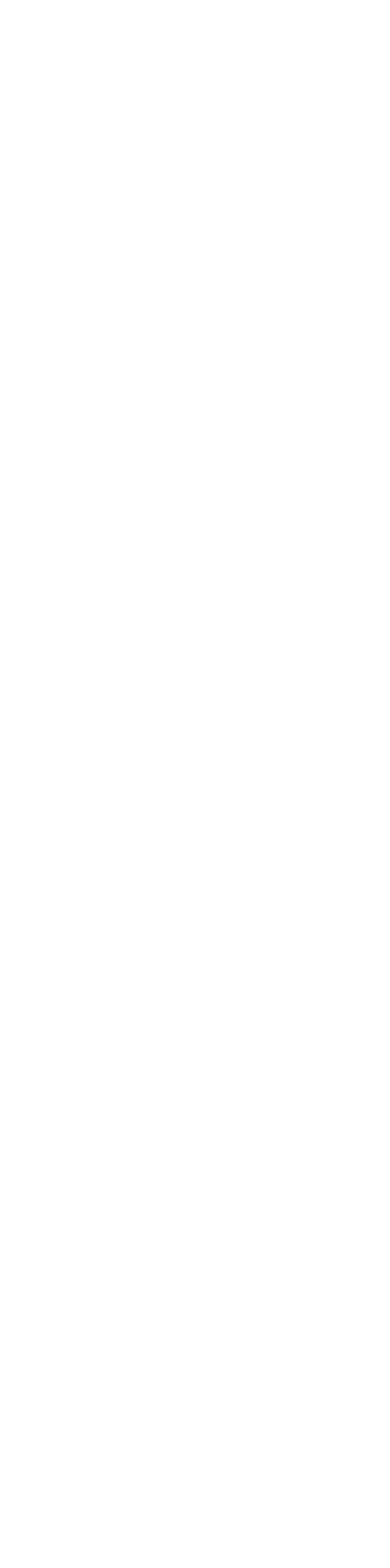
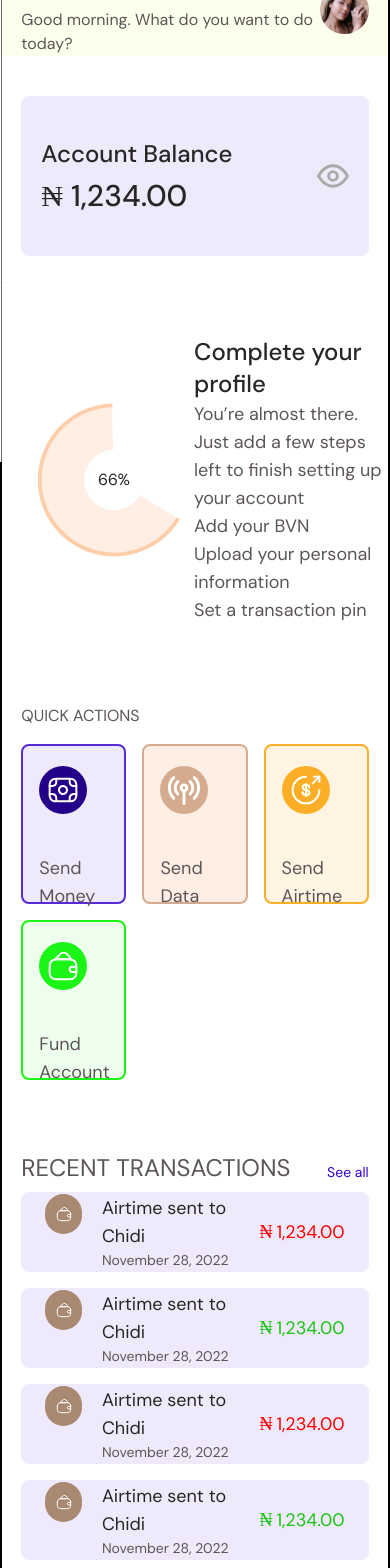
Before and after one commit to devcareer/team-fintech-frontend, a React (Create React App) app: page /dashboard in a window 390 px wide. Before the commit this address had no page. Shown: the part 160-1728 px from the top of the page. Before the commit the page ends 844 px from the top, so only its background shows below. Built offline with nearby package versions, Linux system fonts and the light colour scheme.

Commit message:
style: fix mobile responsiveness

```diff
--- a/src/App.js
+++ b/src/App.js
@@ -3,9 +3,11 @@ import {
   Account,
   Beneficiaries,
   CreateNewPassword,
+  Dashboard,
   Help,
   Home,
   PasswordReset,
+  SendMoney,
   Settings,
   SignUp,
   Transactions
@@ -18,11 +20,13 @@ function App() {
         <Route path="/passwordreset" element={<PasswordReset />} />
         <Route path="/signup" element={<SignUp />} />
         <Route path="/" element={<Home />}>
+          <Route path="/dashboard" element={<Dashboard />} />
           <Route path="/transactions" element={<Transactions />} />
           <Route path="/account" element={<Account />} />
           <Route path="/beneficiaries" element={<Beneficiaries />} />
           <Route path="/settings" element={<Settings />} />
           <Route path="/help" element={<Help />} />
+          <Route path="/sendmoney" element={<SendMoney />} />
         </Route>
       </Routes>
     </>
--- /dev/null
+++ b/src/components/Dashboard/AccountBalance.js
@@ -0,0 +1,22 @@
+import React from 'react';
+import EyeIcon from '../../assets/icons/eye-icon.svg';
+
+const AccountBalance = () => {
+  return (
+    <div className="w-[90%] lg:pt-0 lg:pt-10 lg:mx-0 mx-auto lg:w-[95%] lg:ml-8 lg:pr-12 mt-10">
+      <div className="bg-primary-25 h-40 rounded-lg px-5 flex justify-between items-center">
+        <div>
+          <p className="text-2xl font-medium mb-2 text-text-1">Account Balance</p>
+          <p className="text-3xl font-medium text-text-1">
+            <span className="mr-2">&#8358;</span>1,234.00
+          </p>
+        </div>
+        <div>
+          <img src={EyeIcon} className="w-8 h-8" alt="Eye-Icon" />
+        </div>
+      </div>
+    </div>
+  );
+};
+
+export default AccountBalance;
--- /dev/null
+++ b/src/components/Dashboard/Card.js
@@ -0,0 +1,27 @@
+import PropTypes from 'prop-types';
+import React from 'react';
+import { Link } from 'react-router-dom';
+
+const Card = ({ Icon, bgColor, iconColor, borderColor, Text, url }) => {
+  return (
+    <Link to={url}>
+      <div className={` border-2 ${borderColor} ${bgColor} h-40 rounded-lg px-4`}>
+        <div className={`w-12 h-12 ${iconColor} rounded-full flex justify-center mt-5`}>
+          <img src={Icon} className="w-8 h-8 my-auto" alt="" />
+        </div>
+        <p className="mt-10 text-lg font-normal text-text-2">{Text}</p>
+      </div>
+    </Link>
+  );
+};
+
+Card.propTypes = {
+  bgColor: PropTypes.any,
+  iconColor: PropTypes.any,
+  borderColor: PropTypes.any,
+  Text: PropTypes.string,
+  url: PropTypes.any,
+  Icon: PropTypes.any
+};
+
+export default Card;
--- /dev/null
+++ b/src/components/Dashboard/ProfileProgressBar.js
@@ -0,0 +1,21 @@
+import React from 'react';
+import PieChart from '../../assets/images/Piechart.svg';
+
+const ProfileProgressBar = () => {
+  return (
+    <div className="flex py-20 pl-8">
+      <img src={PieChart} alt="" />
+      <div>
+        <p className="text-2xl font-medium text-text-1">Complete your profile</p>
+        <p className="text-lg font-normal text-text-2">
+          You’re almost there. Just add a few steps left to finish setting up your account
+        </p>
+        <p className="text-lg text-text-2 font-normal">Add your BVN</p>
+        <p className="text-lg text-text-2 font-normal">Upload your personal information</p>
+        <p className="text-lg text-text-2 font-normal">Set a transaction pin</p>
+      </div>
+    </div>
+  );
+};
+
+export default ProfileProgressBar;
--- /dev/null
+++ b/src/components/Dashboard/QuickActions.js
@@ -0,0 +1,47 @@
+import React from 'react';
+import SendData from '../../assets/icons/Internet-Share.svg';
+import SendMoney from '../../assets/icons/money-2.svg';
+import SendMoney2 from '../../assets/icons/money-send.svg';
+import FundAccount from '../../assets/icons/wallet.svg';
+import Card from './Card';
+
+const QuickActions = () => {
+  return (
+    <div className=" lg:w-[95%] w-[90%] mx-auto lg:pr-12 pb-8">
+      <p className="lg:text-2xl text-base font-normal text-text-2 mb-4">QUICK ACTIONS</p>
+      <div className="grid lg:grid-cols-4 grid-cols-3 gap-4">
+        <Card
+          Icon={SendMoney}
+          bgColor="bg-primary-25"
+          iconColor="bg-primary-500"
+          borderColor="border-primary-200"
+          Text="Send Money"
+          url="/sendmoney"
+        />
+        <Card
+          Icon={SendData}
+          bgColor="bg-secondary-50"
+          iconColor="bg-secondary-500"
+          borderColor="border-[#D4AB8E]"
+          Text="Send Data"
+        />
+        <Card
+          Icon={SendMoney2}
+          bgColor="bg-[#FFF4E1]"
+          iconColor="bg-[#FBAE26]"
+          borderColor="border-[#FBAE26]"
+          Text="Send Airtime"
+        />
+        <Card
+          Icon={FundAccount}
+          bgColor="bg-[#EDFEEC]"
+          iconColor="bg-[#1BF516]"
+          borderColor="border-[#1BF516]"
+          Text="Fund Account"
+        />
+      </div>
+    </div>
+  );
+};
+
+export default QuickActions;
--- /dev/null
+++ b/src/components/Dashboard/RecentTransactions.js
@@ -0,0 +1,82 @@
+import React from 'react';
+import Icon from '../../assets/icons/wallet.svg';
+
+const RecentTransactions = () => {
+  return (
+    <div className=" lg:w-[95%] w-[90%] mx-auto mt-10 lg:pr-12">
+      <div className="flex justify-between items-center">
+        <p className="text-2xl font-normal text-text-2 mb-2">RECENT TRANSACTIONS</p>
+        <p className="text-primary-300 font-normal text-sm">See all</p>
+      </div>
+      <div className="bg-primary-25 h-20 rounded-lg flex justify-between items-center px-6 mb-4">
+        <div className="flex">
+          <div className="w-10 h-10 bg-secondary-600 rounded-full flex justify-center mr-5">
+            <img src={Icon} className="w-4 h-4 my-auto" alt="" />
+          </div>
+          <div>
+            <p className="font-normal text-lg text-text-1">Airtime sent to Chidi</p>
+            <p className="font-normal text-sm text-text-2">November 28, 2022</p>
+          </div>
+        </div>
+        <div>
+          <p className="text-lg font-normal text-warningstate">
+            <span className="mr-1">&#8358;</span>1,234.00
+          </p>
+        </div>
+      </div>
+
+      <div className="bg-primary-25 h-20 rounded-lg flex justify-between items-center px-6 mb-4">
+        <div className="flex">
+          <div className="w-10 h-10 bg-secondary-600 rounded-full flex justify-center mr-5">
+            <img src={Icon} className="w-4 h-4 my-auto" alt="" />
+          </div>
+          <div>
+            <p className="font-normal text-lg text-text-1">Airtime sent to Chidi</p>
+            <p className="font-normal text-sm text-text-2">November 28, 2022</p>
+          </div>
+        </div>
+        <div>
+          <p className="text-lg font-normal text-success">
+            <span className="mr-1">&#8358;</span>1,234.00
+          </p>
+        </div>
+      </div>
+
+      <div className="bg-primary-25 h-20 rounded-lg flex justify-between items-center px-6 mb-4">
+        <div className="flex">
+          <div className="w-10 h-10 bg-secondary-600 rounded-full flex justify-center mr-5">
+            <img src={Icon} className="w-4 h-4 my-auto" alt="" />
+          </div>
+          <div>
+            <p className="font-normal text-lg text-text-1">Airtime sent to Chidi</p>
+            <p className="font-normal text-sm text-text-2">November 28, 2022</p>
+          </div>
+        </div>
+        <div>
+          <p className="text-lg font-normal text-warningstate">
+            <span className="mr-1">&#8358;</span>1,234.00
+          </p>
+        </div>
+      </div>
+
+      <div className="bg-primary-25 h-20 rounded-lg flex justify-between items-center px-6 mb-4">
+        <div className="flex">
+          <div className="w-10 h-10 bg-secondary-600 rounded-full flex justify-center mr-5">
+            <img src={Icon} className="w-4 h-4 my-auto" alt="" />
+          </div>
+          <div>
+            <p className="font-normal text-lg text-text-1">Airtime sent to Chidi</p>
+            <p className="font-normal text-sm text-text-2">November 28, 2022</p>
+          </div>
+        </div>
+        <div>
+          <p className="text-lg font-normal text-success">
+            <span className="mr-1">&#8358;</span>1,234.00
+          </p>
+        </div>
+      </div>
+    </div>
+  );
+};
+
+export default RecentTransactions;
--- a/src/components/Header.js
+++ b/src/components/Header.js
@@ -6,7 +6,7 @@ import Avatar from '../assets/images/Avatar.svg';
 
 const Header = ({ onClick }) => {
   return (
-    <div className="border ">
+    <div className="sticky top-0 left-0 w-full z-10 bg-[#FCFFEB]">
       <div className="w-[90%] mx-auto lg:hidden py-8 ">
         <div className="items-center flex justify-between">
           <button onClick={onClick}>
--- a/src/components/NavBar/Navbar.js
+++ b/src/components/NavBar/Navbar.js
@@ -7,23 +7,21 @@ import Logout from '../../assets/icons/logout.svg';
 import Beneficiaries from '../../assets/icons/people.svg';
 import Settings from '../../assets/icons/setting-2.svg';
 import Accounts from '../../assets/icons/user.svg';
+import close from '../../assets/icons/x.svg';
 
 const NavBar = ({ onClick, state }) => {
   return (
-    <main>
-      <div
-        className={
-          state
-            ? ` transition absolute right-4 border lg:static duration-500`
-            : `bg-[#ffffff] transition `
-        }>
-        <div className="px-3 pb-20 ">
-          <section className=" text-right mt-8">
-            <button onClick={onClick}>close</button>
+    <main className="">
+      <div className="">
+        <div>
+          <section className=" text-right mt-8 lg:hidden">
+            <button onClick={onClick}>
+              <img src={close} />
+            </button>
           </section>
-          <p className="py-14 text-3xl font-medium">My App</p>
+          <p className="py-14 text-3xl font-medium hidden lg:block">My App</p>
           <ul>
-            <Link to="/" onClick={onClick}>
+            <Link to="/dashboard" onClick={onClick}>
               <li className="flex mb-8 pl-2 py-2 hover:bg-secondary-50 ">
                 <img className="w-7 h-7 mr-5" src={Dashboard} />
                 <p className="text-xl text-text-2">Dashboard</p>
@@ -72,7 +70,7 @@ const NavBar = ({ onClick, state }) => {
       {!state && (
         <div
           onClick={onClick}
-          className=" bg-dark z-1 fixed top-0 right-0 w-1/2  h-screen opacity-30 lg:hidden "></div>
+          className=" bg-dark z-10 fixed top-0 right-0  h-full  opacity-30 md:hidden lg:hidden "></div>
       )}
     </main>
   );
--- /dev/null
+++ b/src/pages/Dashboard.js
@@ -0,0 +1,18 @@
+import React from 'react';
+import AccountBalance from '../components/Dashboard/AccountBalance';
+import ProfileProgressBar from '../components/Dashboard/ProfileProgressBar';
+import QuickActions from '../components/Dashboard/QuickActions';
+import RecentTransactions from '../components/Dashboard/RecentTransactions';
+
+const Dashboard = () => {
+  return (
+    <>
+      <AccountBalance />
+      <ProfileProgressBar />
+      <QuickActions />
+      <RecentTransactions />
+    </>
+  );
+};
+
+export default Dashboard;
--- a/src/pages/Home.js
+++ b/src/pages/Home.js
@@ -9,10 +9,13 @@ const Home = () => {
   };
   return (
     <div className="relative flex border">
-      <div className="absolute   lg:static basis-1/5 ">
+      <div
+        className={`absolute top-0 left-0 w-[70%] bg-white z-40 transition duration-1000 ease-in-out ${
+          show ? `translate-x-0 ` : `-translate-x-full `
+        } lg:translate-x-0 lg:static lg:w-[20%]`}>
         <NavBar state={show} onClick={handleClick} />
       </div>
-      <div className="border w-full">
+      <div className="border relative w-full">
         <Header onClick={handleClick} />
         <Outlet />
       </div>
--- /dev/null
+++ b/src/pages/SendMoney.js
@@ -0,0 +1,9 @@
+const SendMoney = () => {
+  return (
+    <div>
+      <h1>Send money now very fast</h1>
+    </div>
+  );
+};
+
+export default SendMoney;
--- a/src/pages/index.js
+++ b/src/pages/index.js
@@ -1,13 +1,16 @@
 import Account from './Account';
 import Beneficiaries from './Beneficiaries';
 import CreateNewPassword from './CreateNewPassword';
+import Dashboard from './Dashboard';
 import Help from './Help';
 import Home from './Home';
 import PasswordReset from './PasswordReset';
+import SendMoney from './SendMoney';
 import Settings from './Settings';
 import SignUp from './SignUp';
 import Transactions from './Transactions';
 export {
+  SendMoney,
   CreateNewPassword,
   PasswordReset,
   SignUp,
@@ -16,5 +19,6 @@ export {
   Beneficiaries,
   Help,
   Settings,
-  Transactions
+  Transactions,
+  Dashboard
 };
```
